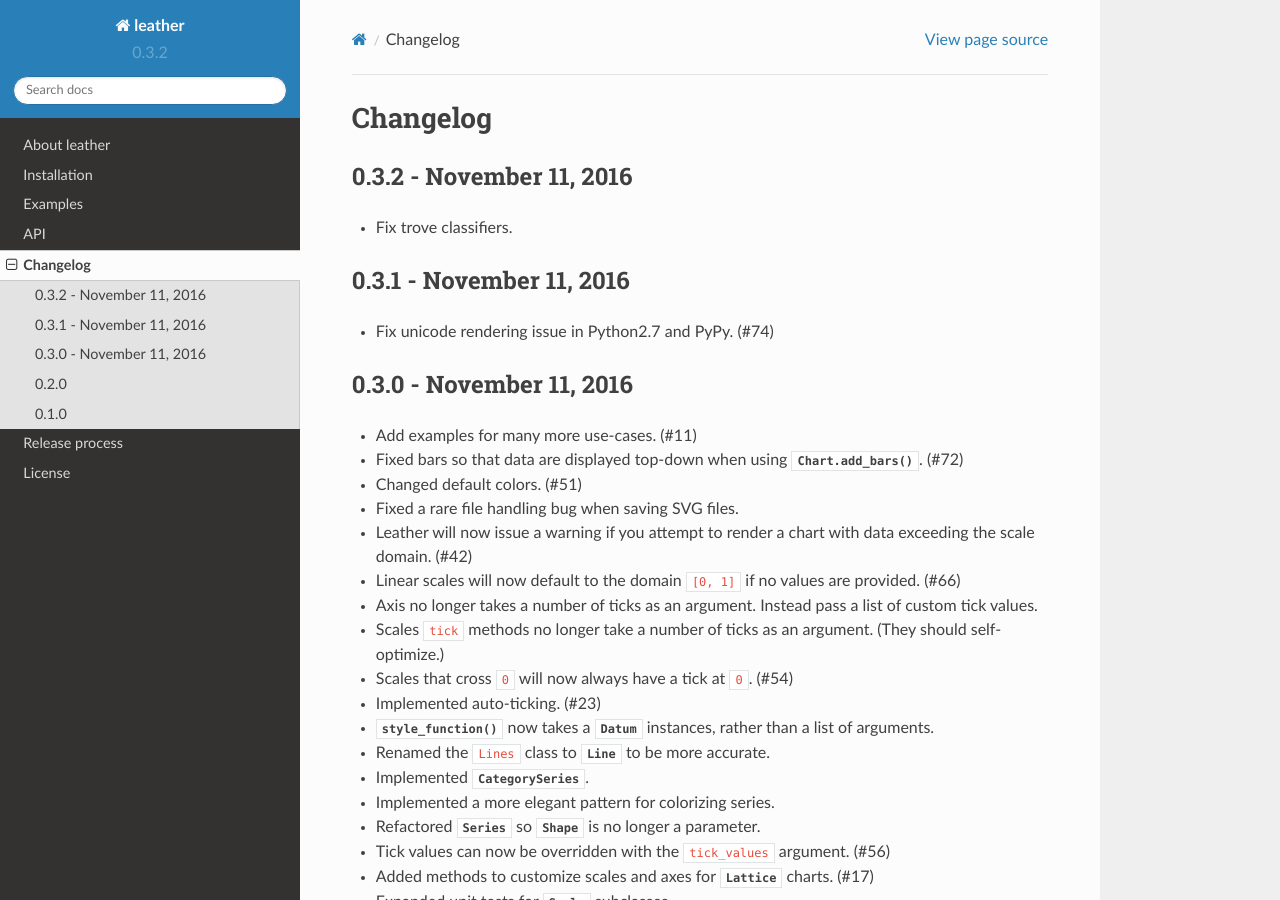
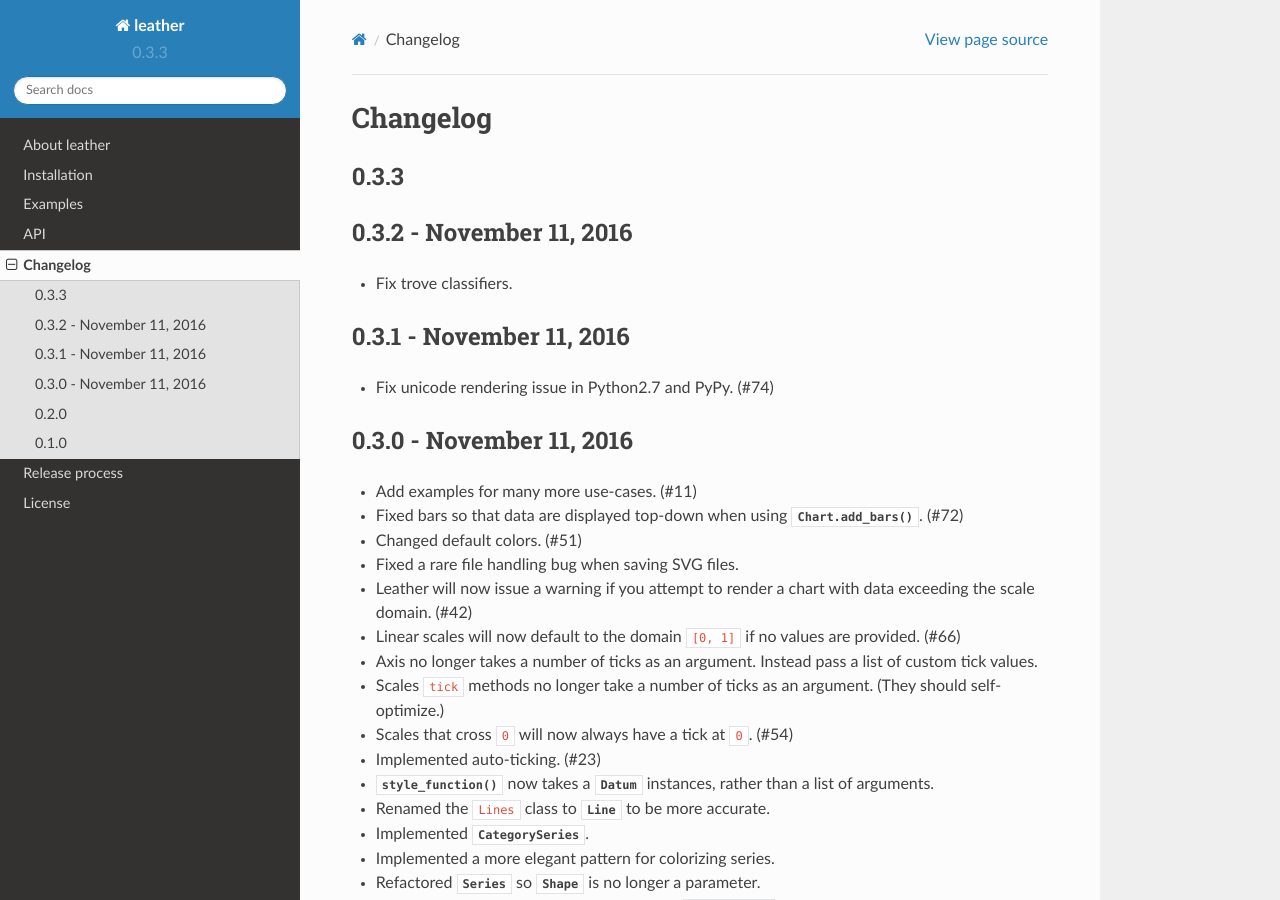
Before and after one commit to wireservice/leather, a Sphinx documentation site: the page built from docs/changelog.rst, in a window 1280 px wide and 900 px high. Built offline with Sphinx 7.4.7 and the Read the Docs theme 2.0.0, drawn with Linux system fonts in a browser that asks for light colours.

Commit message:
Rev to 0.3.3 for dev.

```diff
--- a/CHANGELOG.rst
+++ b/CHANGELOG.rst
@@ -1,3 +1,8 @@
+0.3.3
+-----
+
+
+
 0.3.2 - November 11, 2016
 -------------------------
 
--- a/docs/conf.py
+++ b/docs/conf.py
@@ -27,8 +27,8 @@
 # Metadata
 project = u'leather'
 copyright = u'2016, Christopher Groskopf'
-version = '0.3.2'
-release = '0.3.2'
+version = '0.3.3'
+release = '0.3.3'
 
 exclude_patterns = ['_build']
 pygments_style = 'sphinx'
--- a/setup.py
+++ b/setup.py
@@ -8,7 +8,7 @@
 
 setup(
     name='leather',
-    version='0.3.2',
+    version='0.3.3',
     description='Python charting for 80% of humans.',
     long_description=open('README.rst').read(),
     author='Christopher Groskopf',
```
